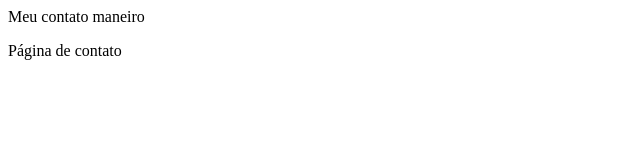
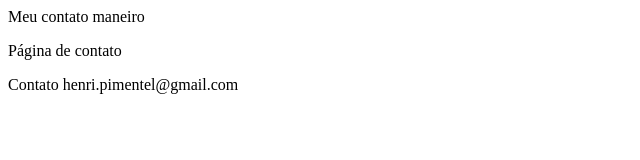
Before and after one commit to HenriquePimentel/github-master, a plain HTML site: page contato.html in a window 1280 px wide. Shown: the whole page, without its empty margins (0-640 px from the left). Drawn offline with Linux system fonts and the light colour scheme.

Commit message:
ajuste no contato por email fixes #3

```diff
--- a/contato.html
+++ b/contato.html
@@ -4,6 +4,7 @@
     </head>
     <body>
         <p>Página de contato</p>
+        <p>Contato henri.pimentel@gmail.com</p>
     </body>
 
 </html>
```
